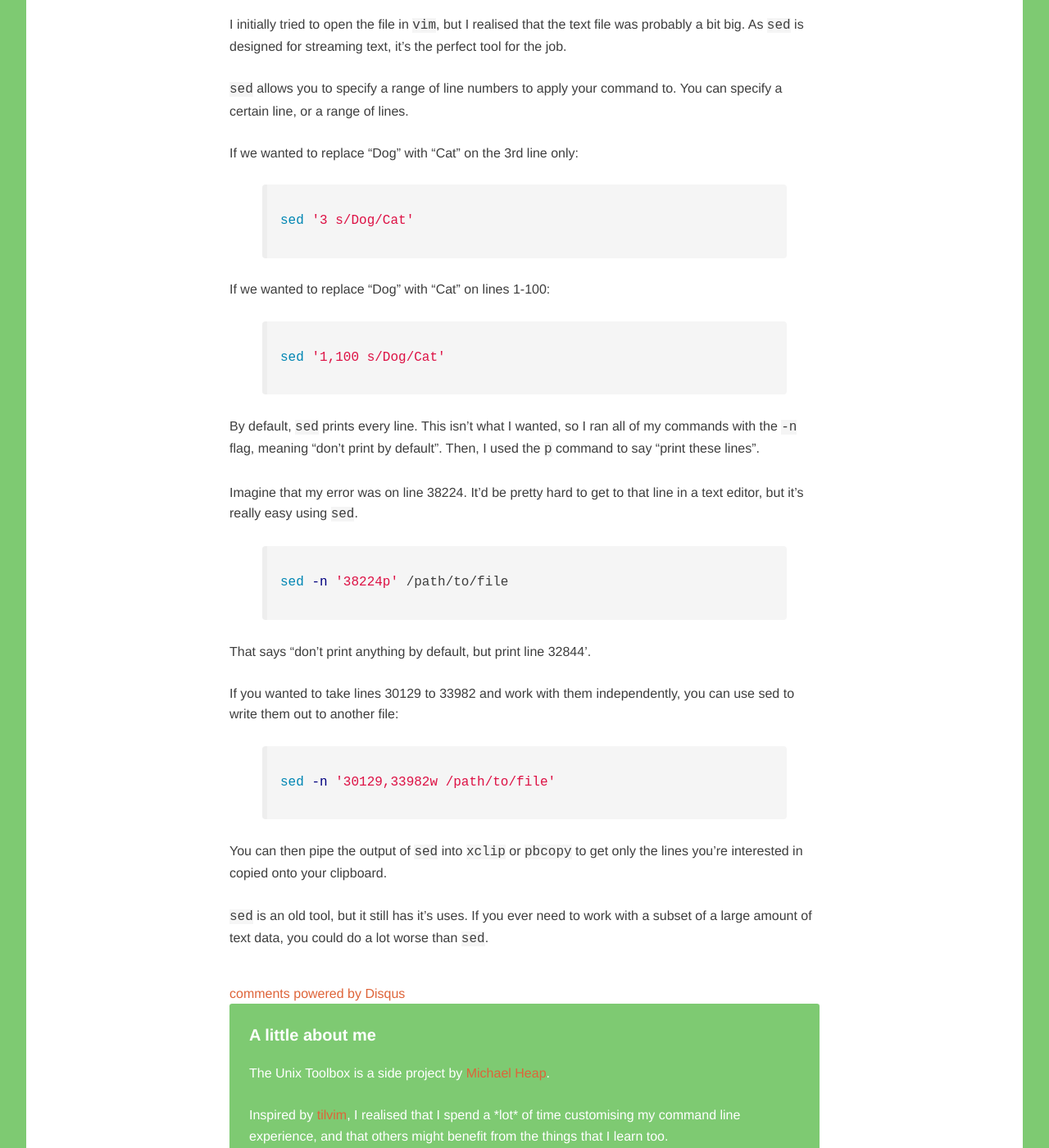
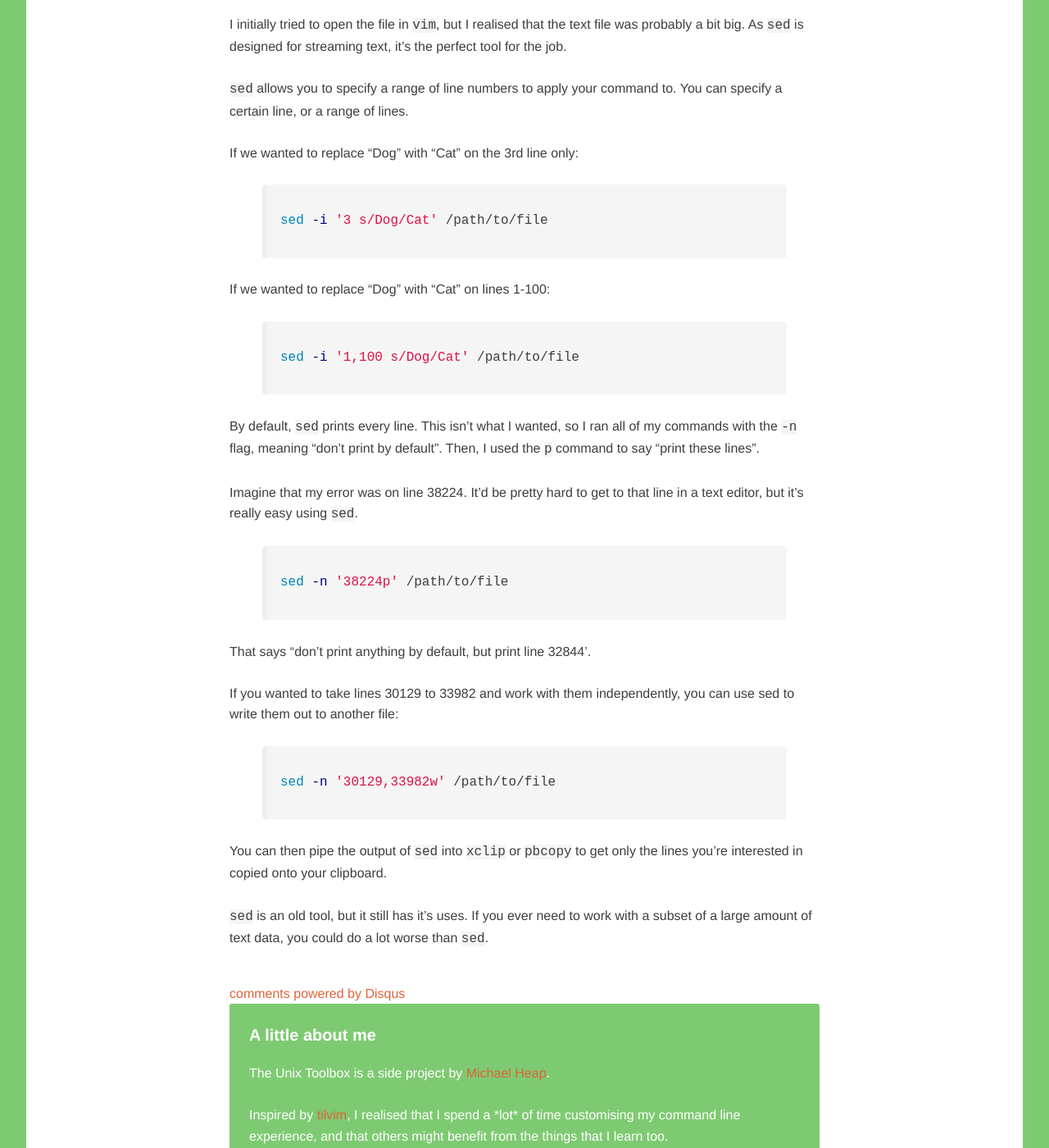
Before and after one commit to mheap/theunixtoolbox.com, a Jekyll site: the page built from _posts/2013-06-12-sed-again.md, in a window 1280 px wide and 1400 px high, scrolled down 532 px. Shown: the whole window at 82% size. Built offline with Jekyll 4.4.1, drawn with Linux system fonts in a browser that asks for light colours; Markdown is read by kramdown in place of the engine named in the settings; comment, search, counter and statistics services are not loaded.

Commit message:
Fix sed article errors

```diff
--- a/_posts/2013-06-12-sed-again.md
+++ b/_posts/2013-06-12-sed-again.md
@@ -15,13 +15,13 @@ I initially tried to open the file in `vim`, but I realised that the text file w
 If we wanted to replace "Dog" with "Cat" on the 3rd line only:
 
 {% highlight bash %}
-sed '3 s/Dog/Cat'
+sed -i '3 s/Dog/Cat' /path/to/file
 {% endhighlight %}
 
 If we wanted to replace "Dog" with "Cat" on lines 1-100:
 
 {% highlight bash %}
-sed '1,100 s/Dog/Cat'
+sed -i '1,100 s/Dog/Cat' /path/to/file
 {% endhighlight %}
 
 By default, `sed` prints every line. This isn't what I wanted, so I ran all of my commands with the `-n` flag, meaning "don't print by default". Then, I used the `p` command to say "print these lines".
@@ -37,7 +37,7 @@ That says "don't print anything by default, but print line 32844'.
 If you wanted to take lines 30129 to 33982 and work with them independently, you can use sed to write them out to another file:
 
 {% highlight bash %}
-sed -n '30129,33982w /path/to/file'
+sed -n '30129,33982w' /path/to/file
 {% endhighlight %}
 
 You can then pipe the output of `sed` into `xclip` or `pbcopy` to get only the lines you're interested in copied onto your clipboard.
```
